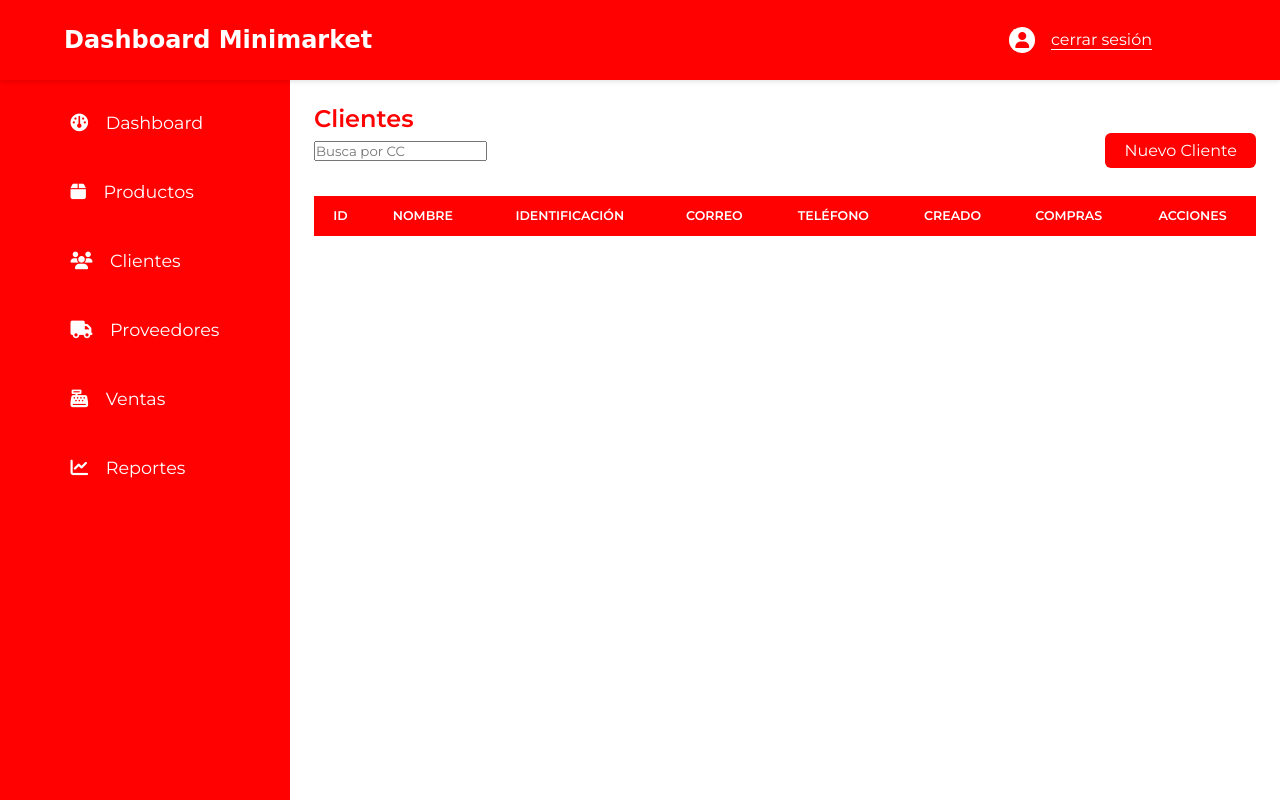
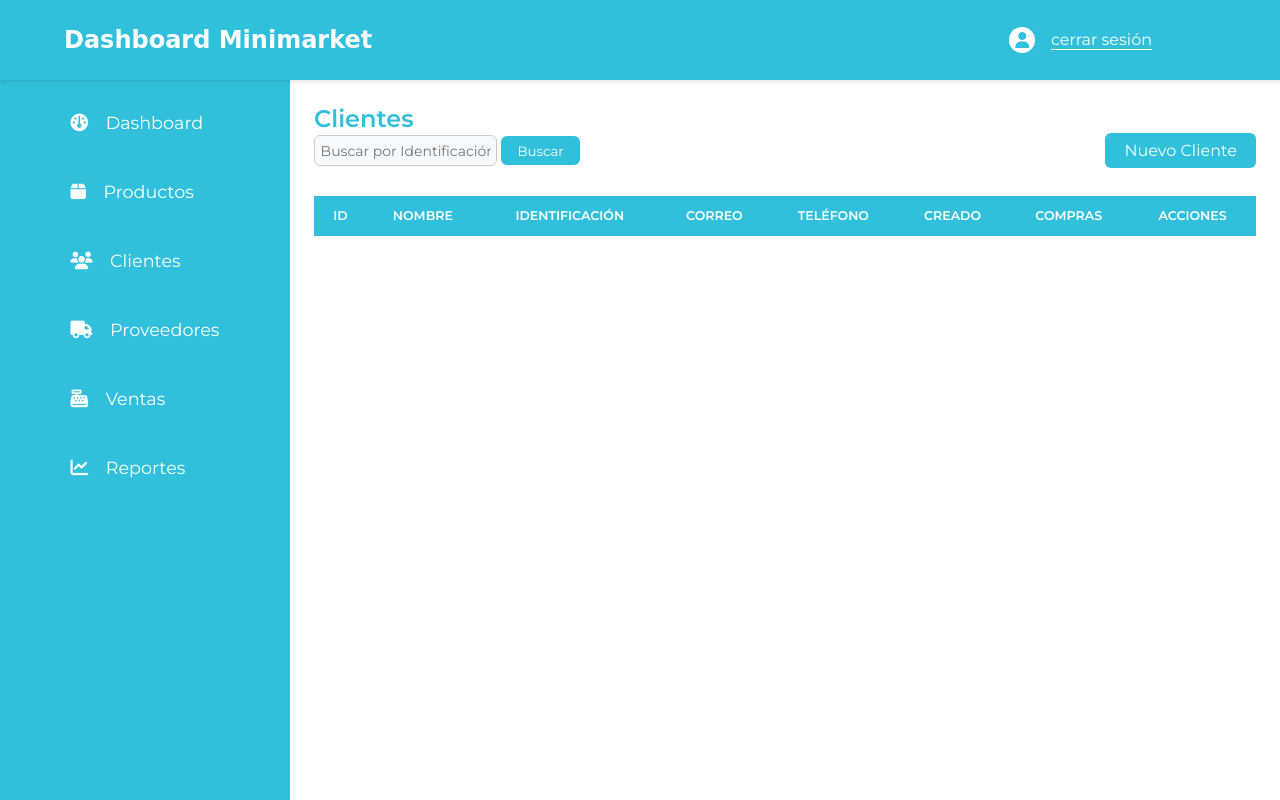
Before and after one commit to AndresDev-20/Minimarket_FullStack_Django, a Django app: page /customers/ in a window 1280 px wide. Run offline with Django 5.2, Linux system fonts and the light colour scheme; data that the repository does not hold is empty.

Commit message:
New Update

```diff
--- a/apps/customers/templates/customers.html
+++ b/apps/customers/templates/customers.html
@@ -3,7 +3,10 @@
 <div class="Customers">
   <h1 class="Customers__title">Clientes</h1>
   <div class="Customers__search">
-    <input class="Customers__search-input" type="number" placeholder="Busca por CC" />
+    <form method="GET" action="{% url 'customer_filter' %}" class="Customers__form">
+      <input type="text" name="cc" placeholder="Buscar por Identificación" value="{{ search_cc|default:'' }}" class="Customers__input">
+      <button type="submit" class="Button__filter">Buscar</button>
+    </form>
     <a class="Button__add" href="{% url 'create_customer' %}">Nuevo Cliente</a>
   </div>
 <table>
@@ -30,8 +33,11 @@
       <td>{{ customer.created_at }}</td>
       <td>Ver Compras</td>
       <td class="Buttons__actions">
-        <a class="Button__edit" href="">Editar</a>
-        <a class="Button__delete" href="">Eliminar</a>
+        <a class="Button__edit" href="{% url 'edit_customer' customer.id %}">Editar</a>
+        <form method="POST" action="{% url 'delete_customer' customer.id %}" class="Button__delete-form">
+          {% csrf_token %}
+          <button type="submit" class="Button__delete">Eliminar</button>
+        </form>
       </td>
     </tr>
     {% endfor %}
--- a/apps/customers/urls.py
+++ b/apps/customers/urls.py
@@ -3,5 +3,8 @@ from . import views
 
 urlpatterns = [
     path('', views.customer, name='customer'),
-   path('create/', views.Customer_create, name='create_customer'),
+    path('filter/', views.customer_filter, name='customer_filter'),
+    path('create/', views.Customer_create, name='create_customer'),
+    path('edit/<int:pk>/', views.Customer_edit, name='edit_customer'),
+    path('delete/<int:pk>/', views.Customer_delete, name='delete_customer'),
 ]
--- a/apps/customers/views.py
+++ b/apps/customers/views.py
@@ -7,6 +7,16 @@ def customer(request):
     customers = Customer.objects.all()
     return render(request, 'customers.html', {'customers': customers})
 
+# filter for customer by cc
+def customer_filter(request):
+    cc = request.GET.get('cc')
+    if cc:
+        customers = Customer.objects.filter(cc__icontains=cc)
+    else:
+        customers = Customer.objects.all()
+    return render(request, 'customers.html', {'customers': customers, 'search_cc': cc})
+
+# create customer
 def Customer_create(request):
     if request.method == 'POST':
         form = CustomerForm(request.POST)
@@ -16,3 +26,23 @@ def Customer_create(request):
     else:
         form = CustomerForm()
     return render(request, 'create.html', {'form': form})
+
+# edit customer
+def Customer_edit(request, pk):
+    customer = Customer.objects.get(id=pk)
+    if request.method == 'POST':
+        form = CustomerForm(request.POST, instance=customer)
+        if form.is_valid():
+            form.save()
+            return redirect('customer')
+    else:
+        form = CustomerForm(instance=customer)
+    return render(request, 'edit.html', {'form': form})
+
+# delete customer
+def Customer_delete(request, pk):
+    customer = Customer.objects.get(id=pk)
+    if request.method == 'POST':
+        customer.delete()
+        return redirect('customer')
+    return render(request, 'delete.html', {'customer': customer})
--- a/static/css/style.css
+++ b/static/css/style.css
@@ -1,5 +1,5 @@
 :root {
-  --primary-color: #ff0101;
+  --primary-color: #30c0dc;
   --primary-hover-color: teal;
   --border-radius: 5em;
   --border-color: #ccc;
@@ -467,6 +467,15 @@ td {
   color: var(--primary-color);
 }
 
+.Customers__input {
+  padding: 0.4em;
+  border-radius: 6px;
+  border: 1px solid var(--border-color);
+  background-color: #f7fafc;
+  font-size: 14px;
+  transition: all 0.3s ease;
+}
+
 .Customers__search {
   display: flex;
   justify-content: space-between;
```
Also changed, not shown: apps/customers/templates/edit.html (added, +15 -0 lines).
